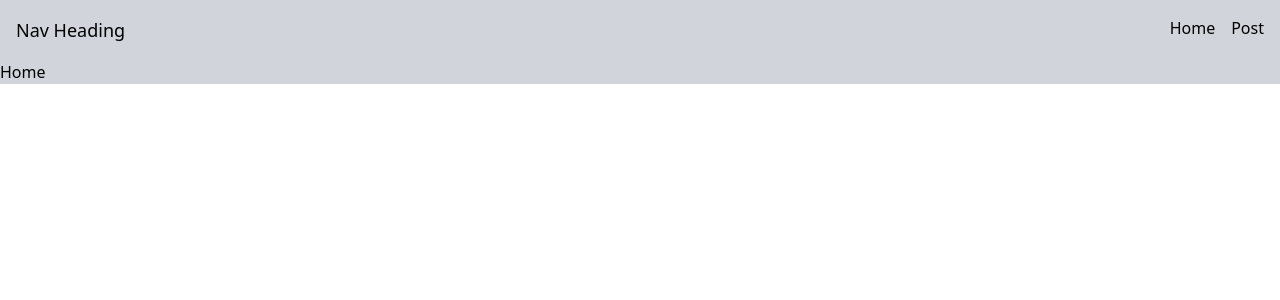
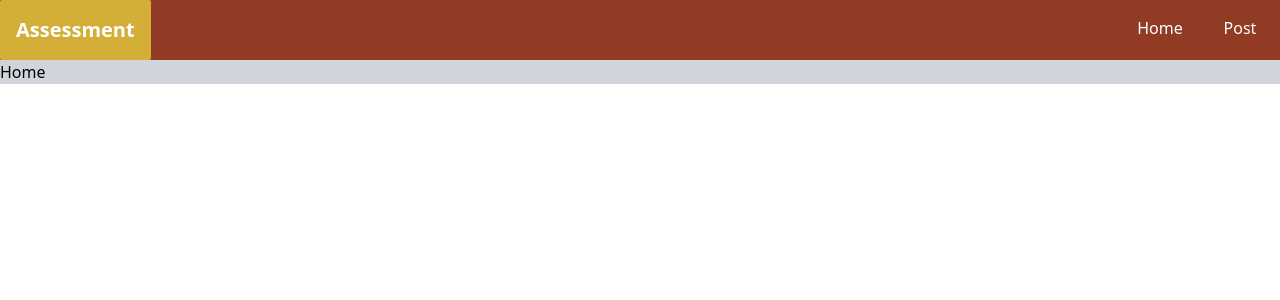
Before and after one commit to Wasayshaikh/FarmByte-assessment, a React (Vite) app: page / in a window 1280 px wide. Shown: the top 300 px of the page. Built offline with nearby package versions, Linux system fonts and the light colour scheme.

Commit message:
set the links and colors

```diff
--- a/src/components/Navbar.tsx
+++ b/src/components/Navbar.tsx
@@ -3,7 +3,7 @@ import { FontAwesomeIcon as FAIcons } from "@fortawesome/react-fontawesome";
 import { faBars } from '@fortawesome/free-solid-svg-icons/faBars';
 import { Link } from 'react-router-dom';
 
-export default function Navbar(): JSX.Element {
+const Navbar = () => {
     const [openNav, setOpenNav] = useState<boolean>(false);
     const [mobileScreen, setMobileScreen] = useState<boolean>(false);
 
@@ -31,23 +31,24 @@ export default function Navbar(): JSX.Element {
         setOpenNav(!openNav);
     }
     return (
-        <nav className='lg:container m-auto'>
-            <div className='w-100  flex justify-between p-2'>
-                <div className='p-2'>
-                    <span className='text-lg'>Nav Heading</span>
+        <nav className='bg-primary text-white'>
+            <div className='w-100  flex justify-between  lg:container m-auto'>
+                <div className='nav-item'>
+                    <span className='text-xl font-semibold'><Link  className ='nav-link' to={'/'}> Assessment </Link></span>
                 </div>
                 <ul className={` ${mobileScreen ? `hidden` : `flex`}`}>
-                    <li className='p-2'><Link to={'/'}> Home </Link></li>
-                    <li className='p-2'><Link to={'/posts'}> Post </Link></li>
+                    <li className='nav-item'><Link  className ='nav-link' to={'/'}> Home </Link></li>
+                    <li className='nav-item'><Link  className ='nav-link' to={'/posts'}> Post </Link></li>
                 </ul>
-                <div className={`p-2   ${mobileScreen ? `` : `hidden`}`}>
+                <div className={`nav-link   ${mobileScreen ? `` : `hidden`}`}>
                     <FAIcons className=' cursor-pointer' icon={faBars} size={'xl'} onClick={openMobileNav} />
                 </div>
             </div>
-            <ul className={`px-4 bg-green-300 h-auto max-h-0 absolute right-3 w-52 ${openNav ? `!max-h-[200px]` : ``} md:hidden overflow-hidden transition-all duration-150 delay-[display, 150s]`}>
-                <li className='p-2 cursor-pointer'><Link to={'/'}> Home </Link></li>
-                <li className='p-2 cursor-pointer'><Link to={'/posts'}> Post </Link></li>
+            <ul className={` bg-primary h-auto max-h-0 absolute right-3 w-52 ${openNav ? `!max-h-[200px]` : ``} md:hidden overflow-hidden transition-all duration-150 delay-[display, 150s]`}>
+                <li className='nav-item '><Link className='nav-link' to={'/'}> Home </Link></li>
+                <li className='nav-item '><Link className ='nav-link' to={'/posts'}> Post </Link></li>
             </ul>
         </nav>
     )
 }
+export default  Navbar
```
